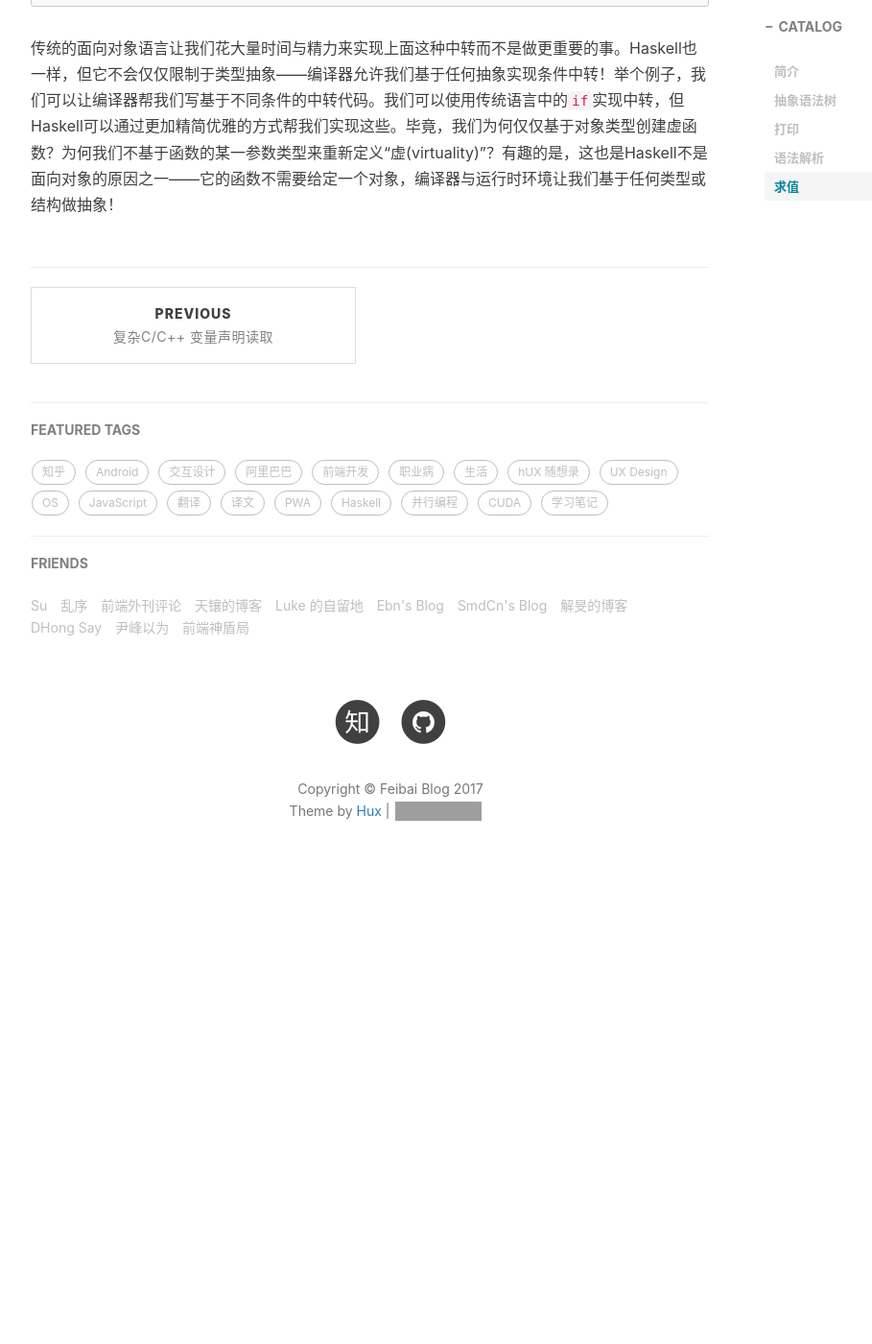
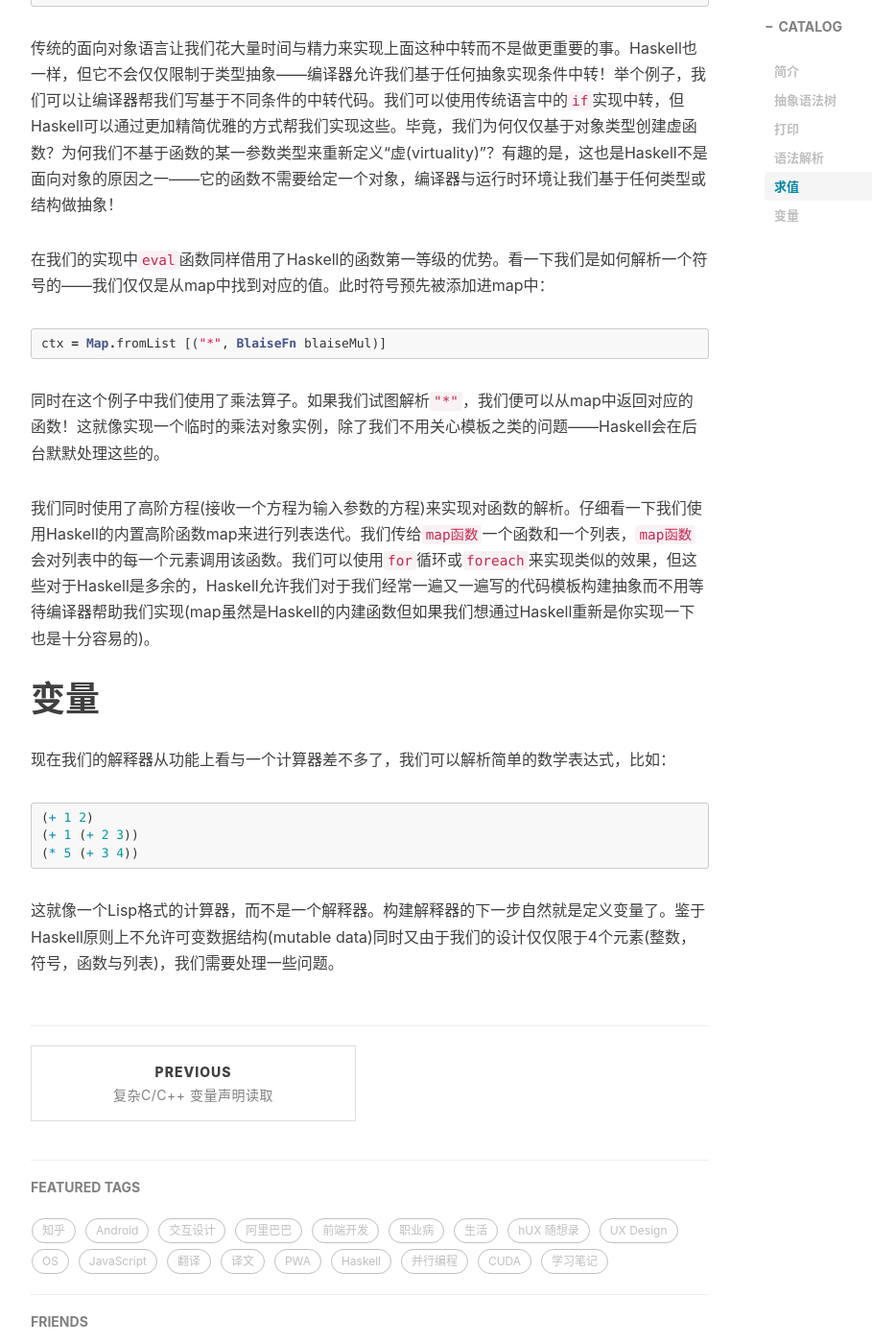
Before and after one commit to FeibHwang/my_Blog, a Jekyll site: the page built from _posts/2017-05-16-Lisp-Interpreter-in-Haskell.markdown, in a window 1280 px wide and 1400 px high, scrolled down 5481 px. Shown: the whole window at 96% size, without its empty margins (233-1142 px from the left). Built offline with Jekyll 4.4.1, drawn with Linux system fonts in a browser that asks for light colours; nearby versions of some CDN libraries; comment, search, counter and statistics services are not loaded; before the commit the page ends 6430 px from its top, so only the background shows below that; grey boxes are pictures that could not be loaded.

Commit message:
keep translating

```diff
--- a/_posts/2017-05-16-Lisp-Interpreter-in-Haskell.markdown
+++ b/_posts/2017-05-16-Lisp-Interpreter-in-Haskell.markdown
@@ -182,3 +182,28 @@ if(typeof(something) == someType) {
 {% endhighlight %}
 
 传统的面向对象语言让我们花大量时间与精力来实现上面这种中转而不是做更重要的事。Haskell也一样，但它不会仅仅限制于类型抽象——编译器允许我们基于任何抽象实现条件中转！举个例子，我们可以让编译器帮我们写基于不同条件的中转代码。我们可以使用传统语言中的`if`实现中转，但Haskell可以通过更加精简优雅的方式帮我们实现这些。毕竟，我们为何仅仅基于对象类型创建虚函数？为何我们不基于函数的某一参数类型来重新定义“虚(virtuality)”？有趣的是，这也是Haskell不是面向对象的原因之一——它的函数不需要给定一个对象，编译器与运行时环境让我们基于任何类型或结构做抽象！
+
+在我们的实现中`eval`函数同样借用了Haskell的函数第一等级的优势。看一下我们是如何解析一个符号的——我们仅仅是从map中找到对应的值。此时符号预先被添加进map中：
+
+{% highlight hs %}
+
+ctx = Map.fromList [("*", BlaiseFn blaiseMul)]
+
+{% endhighlight %}
+
+同时在这个例子中我们使用了乘法算子。如果我们试图解析`"*"`，我们便可以从map中返回对应的函数！这就像实现一个临时的乘法对象实例，除了我们不用关心模板之类的问题——Haskell会在后台默默处理这些的。
+
+我们同时使用了高阶方程(接收一个方程为输入参数的方程)来实现对函数的解析。仔细看一下我们使用Haskell的内置高阶函数map来进行列表迭代。我们传给`map函数`一个函数和一个列表，`map函数`会对列表中的每一个元素调用该函数。我们可以使用`for`循环或`foreach`来实现类似的效果，但这些对于Haskell是多余的，Haskell允许我们对于我们经常一遍又一遍写的代码模板构建抽象而不用等待编译器帮助我们实现(map虽然是Haskell的内建函数但如果我们想通过Haskell重新是你实现一下也是十分容易的)。
+
+# 变量
+现在我们的解释器从功能上看与一个计算器差不多了，我们可以解析简单的数学表达式，比如：
+
+{% highlight lisp %}
+
+(+ 1 2)
+(+ 1 (+ 2 3))
+(* 5 (+ 3 4))
+
+{% endhighlight %}
+
+这就像一个Lisp格式的计算器，而不是一个解释器。构建解释器的下一步自然就是定义变量了。鉴于Haskell原则上不允许可变数据结构(mutable data)同时又由于我们的设计仅仅限于4个元素(整数，符号，函数与列表)，我们需要处理一些问题。
```
